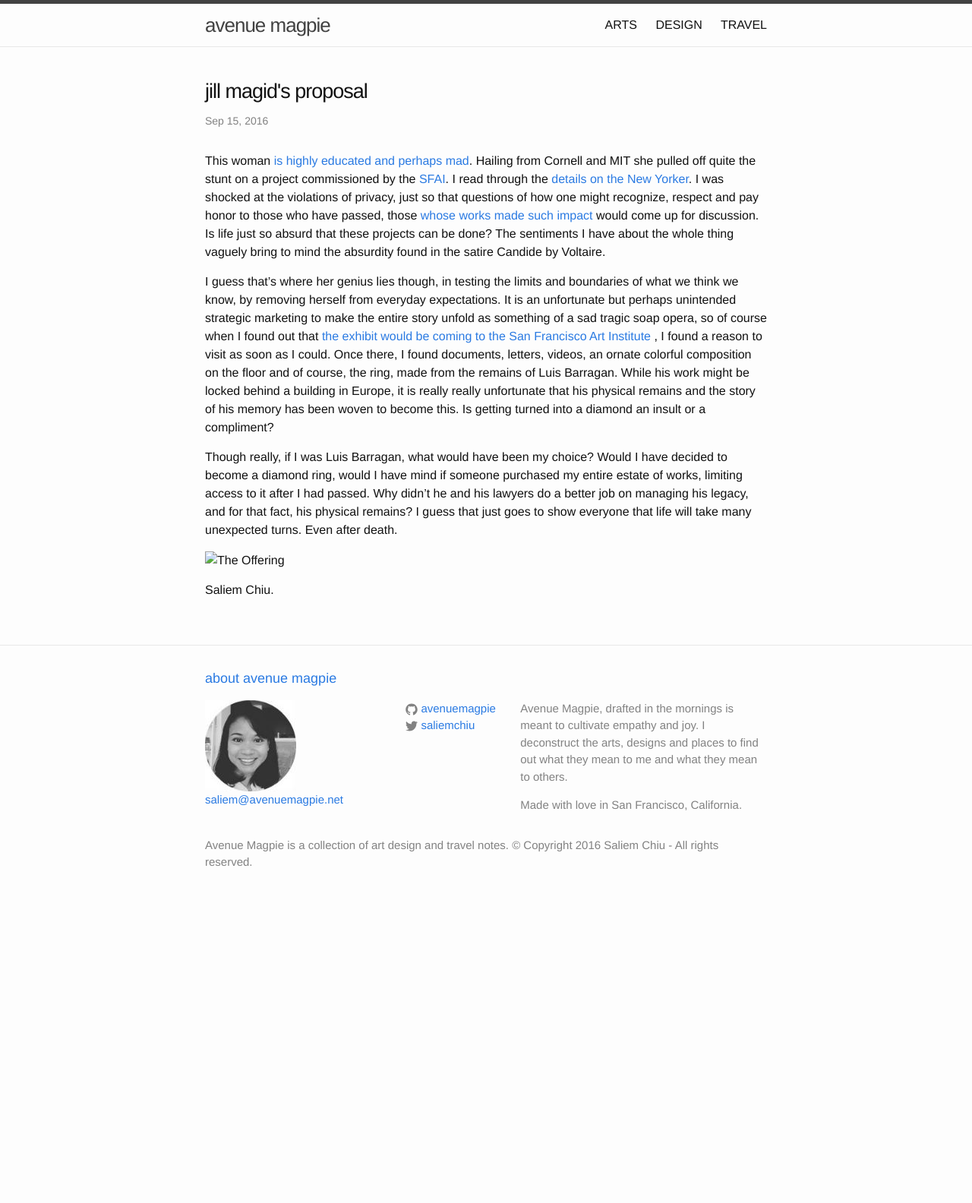
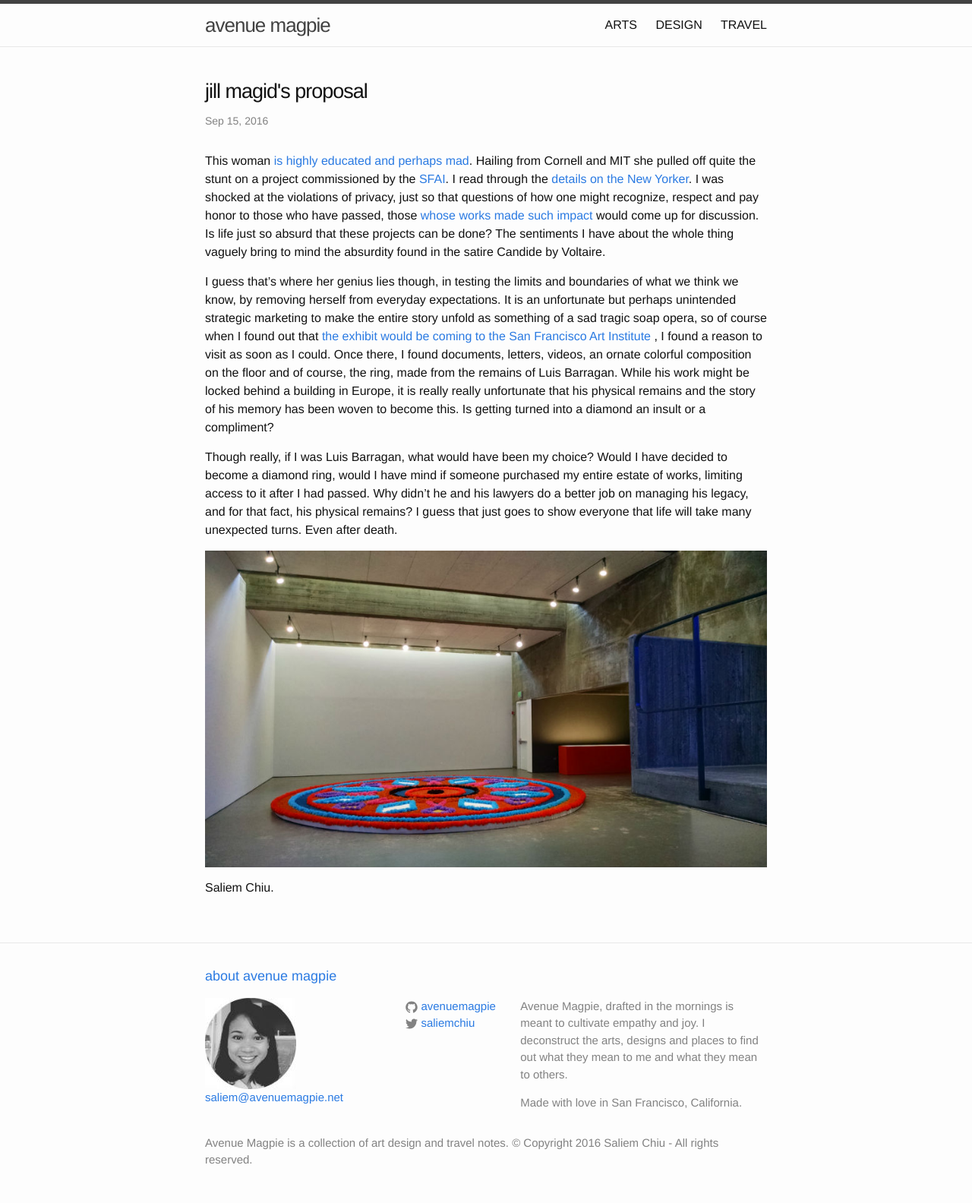
Before and after one commit to avenuemagpie/art-design, a Jekyll site: the page built from _posts/2016-9-15-jill-magid-the-proposal.md, in a window 1280 px wide. Shown: the whole page at 76% size. Built offline with Jekyll 4.4.1, drawn with Linux system fonts in a browser that asks for light colours; comment, search, counter and statistics services are not loaded; before the commit the page ends 1192 px from its top, so only the background shows below that.

Commit message:
added an image to the proposal jill magid

```diff
--- a/_posts/2016-9-15-jill-magid-the-proposal.md
+++ b/_posts/2016-9-15-jill-magid-the-proposal.md
@@ -17,4 +17,4 @@ I guess that’s where her genius lies though, in testing the limits and boundar
 
 Though really, if I was Luis Barragan, what would have been my choice? Would I have decided to become a diamond ring, would I have mind if someone purchased my entire estate of works, limiting access to it after I had passed. Why didn’t he and his lawyers do a better job on managing his legacy, and for that fact, his physical remains? I guess that just goes to show everyone that life will take many unexpected turns. Even after death.
 
-![The Offering](images/the-offering-tapete-de-flores-jill-magid.jpg)
+![The Offering](/images/the-offering-tapete-de-flores-jill-magid.jpg)
```
